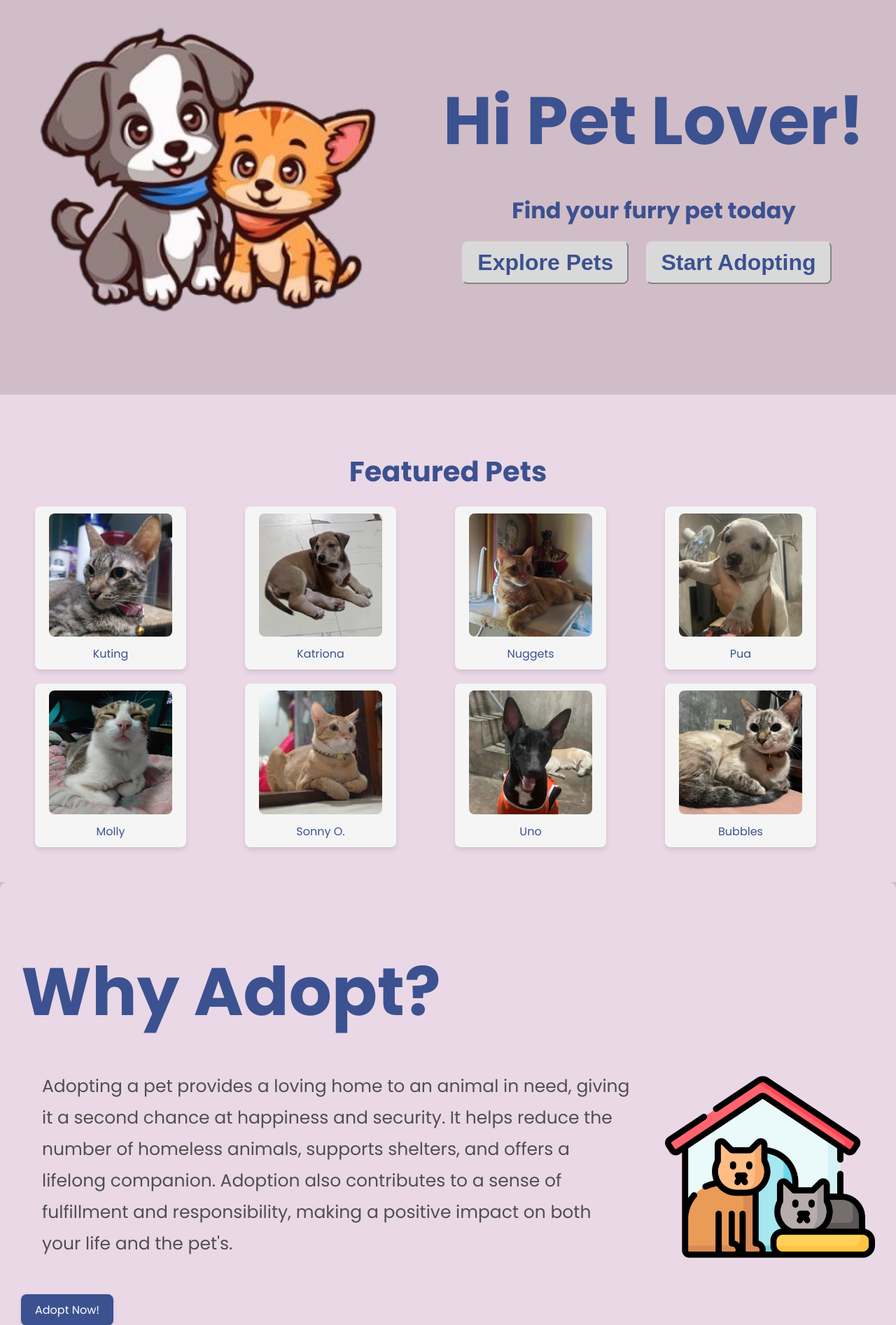
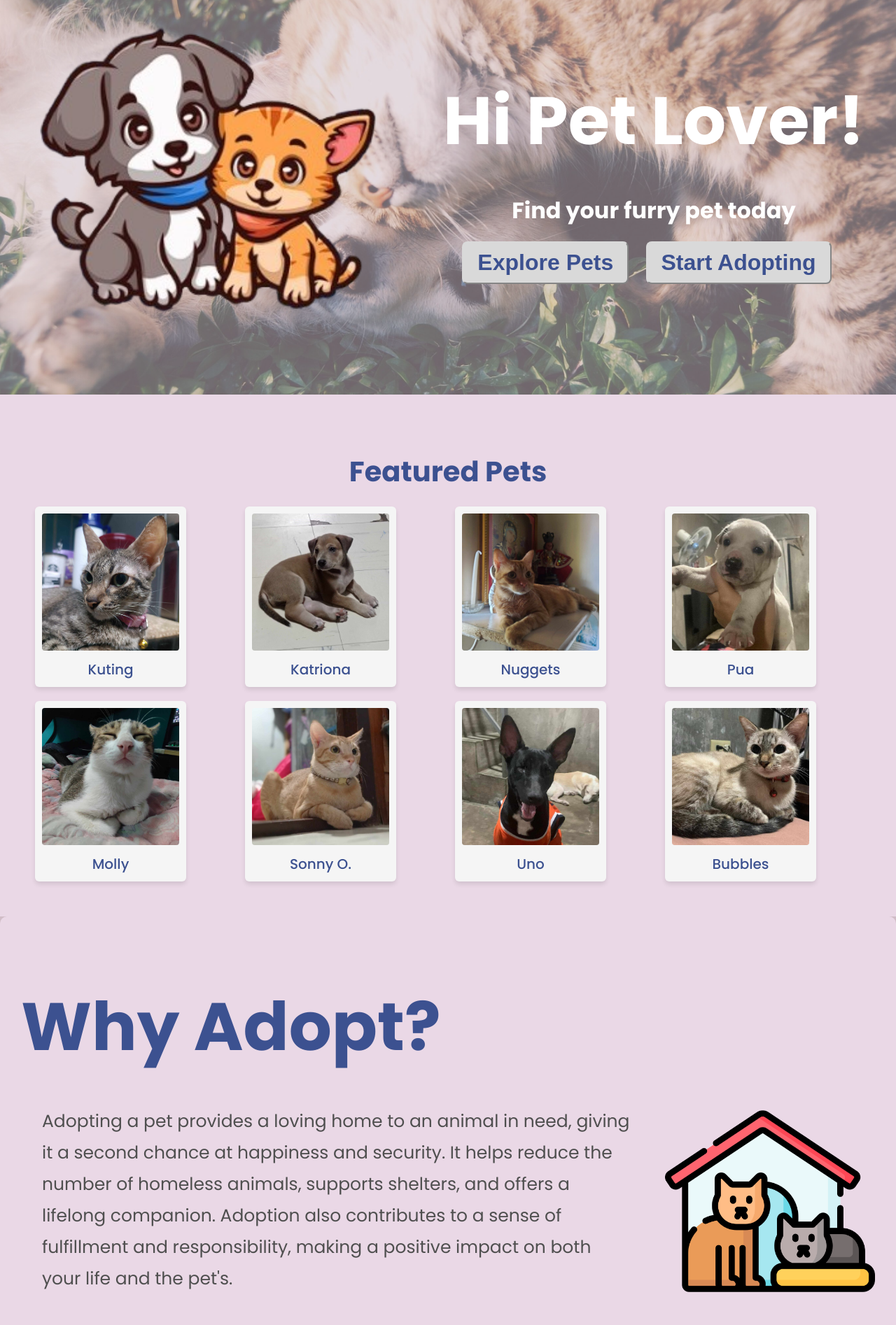
Before and after one commit to daland4ni/wms-pcc, a PHP site: page /pages/home.php in a window 1280 px wide. Shown: the part 93-1987 px from the top of the page at 70% size. Run offline with PHP 8.4, Linux system fonts and the light colour scheme.

Commit message:
added background img to hero landing page, uploaded imgs

```diff
--- a/css/home.css
+++ b/css/home.css
@@ -4,6 +4,22 @@
 .bgc {
     background-color: #D1BDC7;
 }
+
+.bgc::before {
+    content: "";
+    position: absolute;
+    top: 0;
+    left: 0;
+    width: 100%;
+    height: 100%;
+    background-image: url('../pics/backg2.jpg');
+    background-size: cover;
+    background-position: center;
+    background-repeat: no-repeat;
+    opacity: 0.5;
+    z-index: -1;
+}
+
 /* General styling for the container */
 .container-1 {
     display: flex; /* Arrange elements side by side */
@@ -32,7 +48,7 @@
     font-family: Poppins;
     font-size: 96px;
     font-weight: bold;
-    color: #3C5190; /* Blue text for the main header */
+    color: white; /* Blue text for the main header */
     margin-top: 10px;
     padding-bottom: 0px;
     margin-bottom: 0px;
@@ -41,7 +57,7 @@
 
 .container-1 .right .subt {
     font-size: 32px;
-    color: #3C5190; /* Subtle gray for subtitle */
+    color: white; /* Subtle gray for subtitle */
     margin-bottom: 20px;
     padding-top: 0px;
 }
@@ -74,6 +90,7 @@
     background-color: #EAD8E6; /* Light purple background */
     padding: 50px;
     text-align: center; /* Center-align the heading */
+    align-content: center;
     font-family: Poppins;
 }
 
@@ -93,13 +110,14 @@
     gap: 20px; /* Space between grid items */
     justify-content: center;
     align-items: center;
+    align-content: center;
 }
 
 /* Individual grid items */
 .featured-container div {
     background-color: #F5F5F5; /* Light gray background for each item */
     padding: 10px;
-    border-radius: 8px; /* Rounded edges */
+    border-radius: 6px; /* Rounded edges */
     box-shadow: 0px 4px 6px rgba(0, 0, 0, 0.1); /* Subtle shadow */
     text-align: center;
     width: 70%;
@@ -107,18 +125,17 @@
 
 /* Images inside grid items */
 .featured-container div img {
-    max-width: 90%; /* Make images responsive */
+    max-width: 100%; /* Make images responsive */
     height: auto; /* Maintain aspect ratio */
-    border-radius: 8px; /* Slightly rounded image corners */
-    margin-bottom: 0px; /* Space below image */
+    border-radius: 4px; /* Slightly rounded image corners */
 }
 
 /* Pet names below images */
 .featured-container div::after {
     content: attr(data-name); /* Use a custom attribute for the name */
     display: block;
-    font-size: 16px;
-    font-weight: regular;
+    font-size: 20px;
+    font-weight: 500;
     color: #3C5190; /* Blue text */
     margin-top: 5px;
 }
```
Also changed, not shown: pics/backg1.jpg (added), pics/backg2.jpg (added), pics/backg3.jpg (added), pics/backg4.jpg (added).
